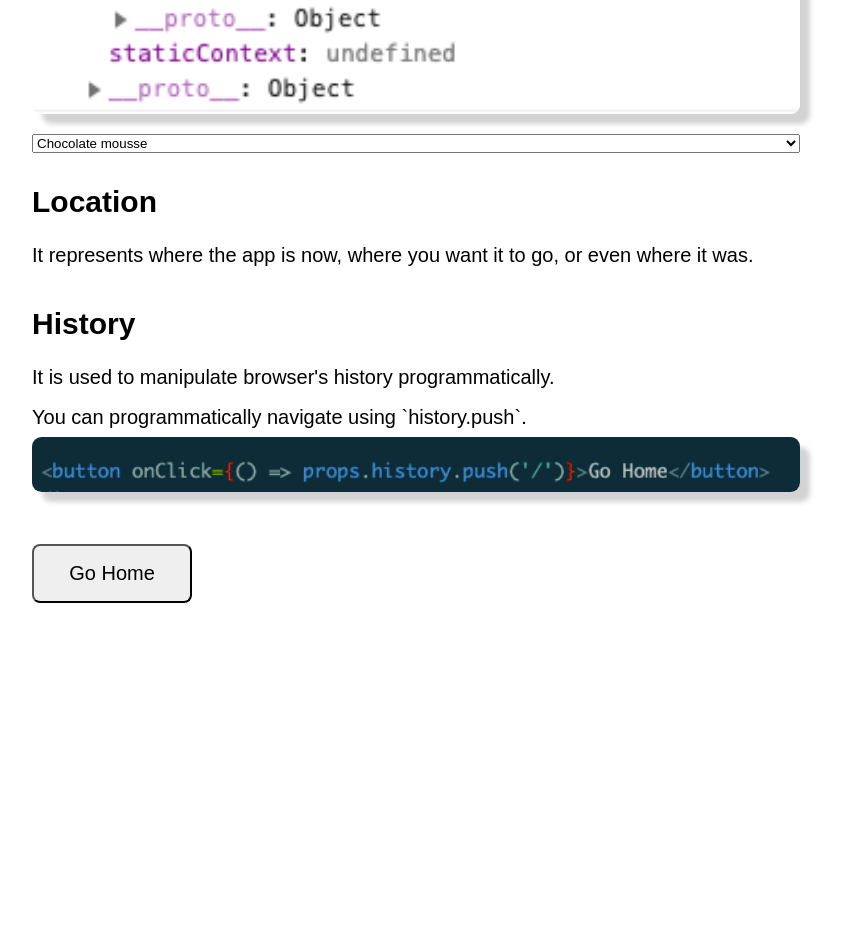
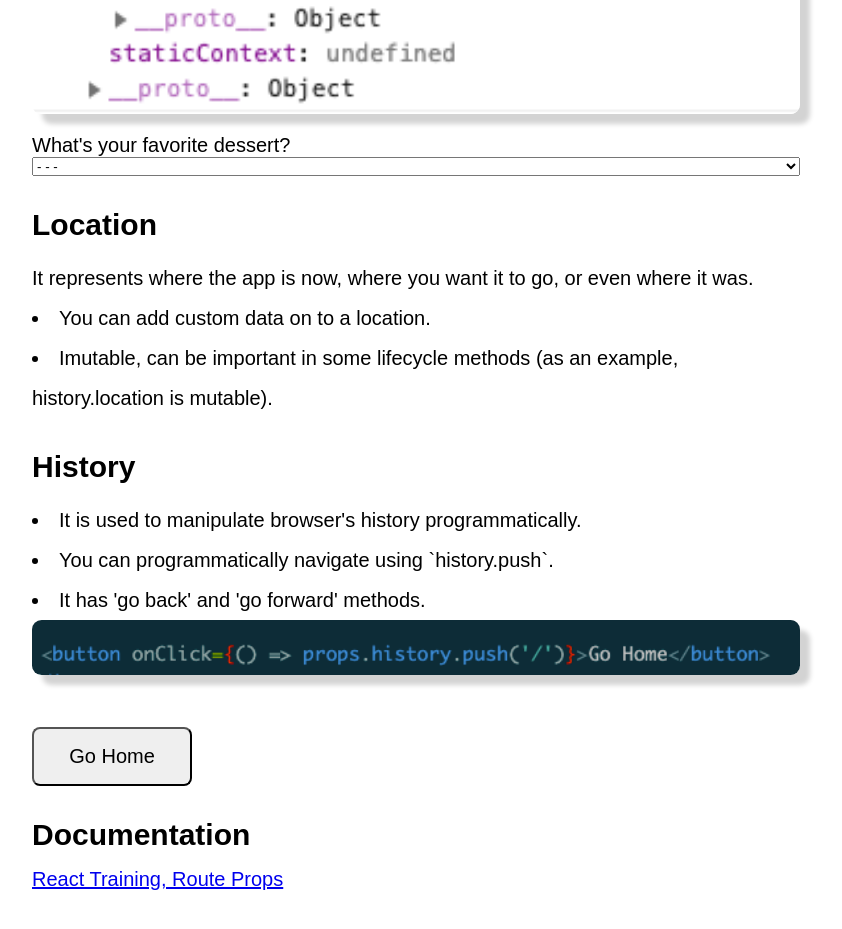
Before and after one commit to kishnparbadia1/react-router-live-demo, a React (Create React App) app: page /route-props in a window 1280 px wide. Shown: the part 945-1874 px from the top of the page, without its empty margins (224-1066 px from the left). Before the commit the page ends 1596 px from the top, so only its background shows below. Built offline with nearby package versions, Linux system fonts and the light colour scheme.

Commit message:
more stuff

```diff
--- a/src/App.css
+++ b/src/App.css
@@ -79,13 +79,6 @@ h1, h2, h3 {
   font-weight: 800;
 }
 
-.app-title {
-  align-self: center;
-  font-size: 4.5rem;
-  color: rgba(0, 0, 0, 0.646);
-  margin-bottom: 2rem;
-}
-
 button {
   margin-top: 2rem;
   padding: 1rem;
--- a/src/App.js
+++ b/src/App.js
@@ -1,33 +1,45 @@
-import React from 'react';
-import {Switch, NavLink, Route} from 'react-router-dom';
-import './App.css';
-import Home from './Home'
-import BrowserRouter from './BrowserRouter'
-import LinkNavLink from './LinkNavLink';
-import SwitchRoute from './SwitchRoute';
-import Resources from './Resources';
-import RouteProps from './RouteProps'
-import FavoriteDesert from './FavoriteDessert';
-
+import React from "react";
+import { Switch, NavLink, Route } from "react-router-dom";
+import "./App.css";
+import Home from "./Home";
+import BrowserRouter from "./BrowserRouter";
+import LinkNavLink from "./LinkNavLink";
+import SwitchRoute from "./SwitchRoute";
+import Resources from "./Resources";
+import RouteProps from "./RouteProps";
+import FavoriteDessert from "./FavoriteDessert";
 
 function App() {
   return (
     <div className="App">
       <nav className="nav">
         <NavLink to="/">Home</NavLink>
-        <NavLink to="/browserrouter" activeClassName="nav-selected">Browser Router</NavLink>
-        <NavLink to="/link" activeClassName="nav-selected">Link & NavLink</NavLink>
-        <NavLink to="/switch-route" activeClassName="nav-selected">Switch & Route</NavLink>
-        <NavLink to="/route-props" activeClassName="nav-selected">Route Props</NavLink>
-        <NavLink to="/resources" activeClassName="nav-selected">Resources</NavLink>
+        <NavLink to="/browserrouter" activeClassName="nav-selected">
+          Browser Router
+        </NavLink>
+        <NavLink to="/switch-route" activeClassName="nav-selected">
+          Switch & Route
+        </NavLink>
+        <NavLink to="/link" activeClassName="nav-selected">
+          Link & NavLink
+        </NavLink>
+        <NavLink to="/route-props" activeClassName="nav-selected">
+          Route Props
+        </NavLink>
+        <NavLink to="/resources" activeClassName="nav-selected">
+          Resources
+        </NavLink>
       </nav>
       <Switch>
-        <Route path="/browserrouter" component={BrowserRouter} />
+        {/* recommended way of rendering components */}
+        <Route path="/browserrouter">
+          <BrowserRouter />
+        </Route>
         <Route path="/link" component={LinkNavLink} />
         <Route path="/switch-route" component={SwitchRoute} />
         <Route path="/resources" component={Resources} />
         <Route path="/route-props" component={RouteProps} />
-        <Route path="/favoritedessert/:dessertId" component={FavoriteDesert} />
+        <Route path="/favoritedessert/:dessertId" component={FavoriteDessert} />
         <Route exact path="/" component={Home} />
       </Switch>
     </div>
--- a/src/FavoriteDessert.js
+++ b/src/FavoriteDessert.js
@@ -1,6 +1,6 @@
 import React from "react";
 
-function FavoriteDesert(props) {
+function FavoriteDessert(props) {
   const myFavoriteDessert = {
     1: "https://images-gmi-pmc.edge-generalmills.com/fe558022-4544-458f-aaa0-eda0de1bcf99.jpg",
     2: "https://myfrenchrecipe.com/wp-content/uploads/2018/11/french-madeleine-honey-lemon-my-french-recipe.jpg",
@@ -17,4 +17,4 @@ function FavoriteDesert(props) {
   );
 }
 
-export default FavoriteDesert;
+export default FavoriteDessert;
--- a/src/Home.js
+++ b/src/Home.js
@@ -4,12 +4,11 @@ import { Link } from 'react-router-dom'
 function Home() {
   return (
     <div className='container'>
-      <h1 className="app-title">React Router</h1>
       <img src="react-router.jpg" alt="react-router logo" />
       <div className="home-links">
-        <Link to="/browserrouter">Browswer Router</Link>
+        <Link to="/browserrouter">Browser Router</Link>
+        <Link to="/switch-route">Switch & Route</Link>
         <Link to="/link">Link & NavLink</Link>
-        <Link to="/switch-route">Switch & Route</Link>
         <Link to="/route-props">Route props</Link>
       </div>
     </div>
--- a/src/LinkNavLink.js
+++ b/src/LinkNavLink.js
@@ -7,7 +7,9 @@ function LinkNavLink() {
       <h2>Link</h2>
       <ul>
         <li>It provides accessible navigation around your application.</li>
-        <li>It has a `to` propery, the most commonly used is `to: string`</li>
+        <li>It has a `to` propery, the most commonly used is `to: string`.</li>
+        <li>It can also take an object as a property, the object properties would be passed to the `location` prop.</li>
+        <li>It renders as an anchor tag.</li>
       </ul>
       <img src="/link.png" alt="Link code snippet"></img>
       <h2>Nav Link</h2>
@@ -16,7 +18,7 @@ function LinkNavLink() {
         <li>It is used for the navbar.</li>
         <li>
           It gives styling attributes to the rendered element when it matches
-          the current URL.
+          the current URL. It adds a class.
         </li>
       </ul>
       <img src="/navlink.png" alt="NavLink code snippet"></img>
--- a/src/RouteProps.js
+++ b/src/RouteProps.js
@@ -1,7 +1,6 @@
-import React, { useState } from "react";
+import React from "react";
 
 function RouteProps(props) {
-  const [dessert, setDessert] = useState('');
   return (
     <div className="container">
       <h1>Route Props</h1>
@@ -23,13 +22,20 @@ function RouteProps(props) {
         </li>
       </ul>
       <img src="/match.png" alt="match code snippet"></img>
-
-      <select onChange={(e) => setDessert(e.target.value)}>
-        <option>Chocolate mousse</option>
-        <option>Madeleine</option>
-        <option>Macaroon</option>
-        <option>Cookies</option>
-        <option>Apple pie</option>
+      <div>What's your favorite dessert?</div>
+      <select
+        onChange={e => {
+          if (e.target.value > 0) {
+            props.history.push(`/favoritedessert/${e.target.value}`);
+          }
+        }}
+      >
+        <option value="0">- - -</option>
+        <option value="1">Chocolate mousse</option>
+        <option value="2">Madeleine</option>
+        <option value="3">Macaroon</option>
+        <option value="4">Cookies</option>
+        <option value="5">Apple pie</option>
       </select>
 
       <h2>Location</h2>
@@ -37,12 +43,25 @@ function RouteProps(props) {
         It represents where the app is now, where you want it to go, or even
         where it was.
       </p>
+      <li>You can add custom data on to a location.</li>
+      <li>
+        Imutable, can be important in some lifecycle methods (as an example,
+        history.location is mutable).
+      </li>
 
       <h2>History</h2>
-      <p>It is used to manipulate browser's history programmatically.</p>
-      <p>You can programmatically navigate using `history.push`.</p>
+      <li>It is used to manipulate browser's history programmatically.</li>
+      <li>You can programmatically navigate using `history.push`.</li>
+      <li>It has 'go back' and 'go forward' methods.</li>
       <img src="/history.png" alt="history code snippet"></img>
-      <button onClick={() => props.history.push('/')}>Go Home</button>
+      <button onClick={() => props.history.push("/")}>Go Home</button>
+      <h2>Documentation</h2>
+      <a
+        href="https://reacttraining.com/react-router/web/api/Route/route-props"
+        target="_blank"
+      >
+        React Training, Route Props
+      </a>
     </div>
   );
 }
--- a/src/SwitchRoute.js
+++ b/src/SwitchRoute.js
@@ -16,22 +16,23 @@ function SwitchRoute() {
 
       <h2>Route</h2>
       <p>
-        It's responsability is to render some UI when its path matches the
+        It's responsibility is to render some UI when its path matches the
         current URL.
       </p>
       <p>Route render methods:</p>
       <ul>
+        <li>Children element</li>
         <li>Route component</li>
         <li>Route render</li>
       </ul>
-
+      <h3>Children element</h3>
       <h3>Route component</h3>
       <p>
         A React component to render only when the location matches. It will be
         rendered with `route props`.
       </p>
       <h3>Route render</h3>
-      <p>You can pass in a function to be called when the location matches.</p>
+      <p>You can pass in a function to be called when the location matches. Whatever the function returns is rendered.</p>
     </div>
   );
 }
```
Also changed, not shown: src/setupTests.js (deleted, +0 -5 lines).
